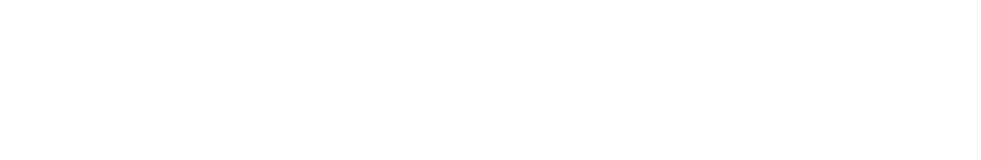
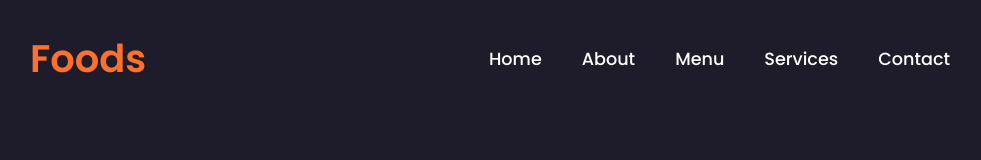
Before and after one commit to ammarnas/Restaurant-Website, a plain HTML site: page index.html in a window 1280 px wide. Shown: the whole page, without its empty margins (140-1121 px from the left). Drawn offline with nearby package versions, Linux system fonts and the light colour scheme.

Commit message:
Finish Navbar

```diff
--- a/index.html
+++ b/index.html
@@ -14,5 +14,16 @@
 </head>
 <body>
 
+    <header>
+        <a href="#" class="logo">Foods</a>
+        <div class="bx bx-menu" id="menu-icon"></div>
+        <ul class="navbar">
+            <li><a href="#home">Home</a></li>
+            <li><a href="#about">About</a></li>
+            <li><a href="#menu">Menu</a></li>
+            <li><a href="#services">Services</a></li>
+            <li><a href="#contact">Contact</a></li>
+        </ul>
+    </header>
 </body>
 </html>
--- a/style.css
+++ b/style.css
@@ -7,3 +7,63 @@
     list-style: none;
     text-decoration: none;
 }
+
+:root {
+    --main-color: #ff702a;
+    --text-color: #fff;
+    --bg-color: #1e1c2a;
+    --big-font: 5rem;
+    --h2-text: 2.25rem;
+    --p-text: 0.9rem;
+}
+
+*::selection {
+    background: var(--main-color);
+    color: #fff;
+}
+
+body {
+    color: var(--text-color);
+    background: var(--bg-color);
+}
+
+header {
+    position: fixed;
+    top: 0;
+    right: 0;
+    width: 100%;
+    z-index: 1000;
+    display: flex;
+    align-items: center;
+    justify-content: space-between;
+    padding: 30px 170px;
+    background: var(--bg-color);
+}
+
+.logo {
+    color: var(--main-color);
+    font-weight: 600;
+    font-size: 2.4rem;
+}
+
+.navbar {
+    display: flex;
+}
+
+.navbar a {
+    color: var(--text-color);
+    font-size: 1.1rem;
+    padding: 10px 20px;
+    font-weight: 500;
+}
+
+.navbar a:hover {
+    color: var(--main-color);
+    transition: .4s;
+}
+
+#menu-icon {
+    font-size: 2rem;
+    cursor: pointer;
+    display: none;
+}
```
